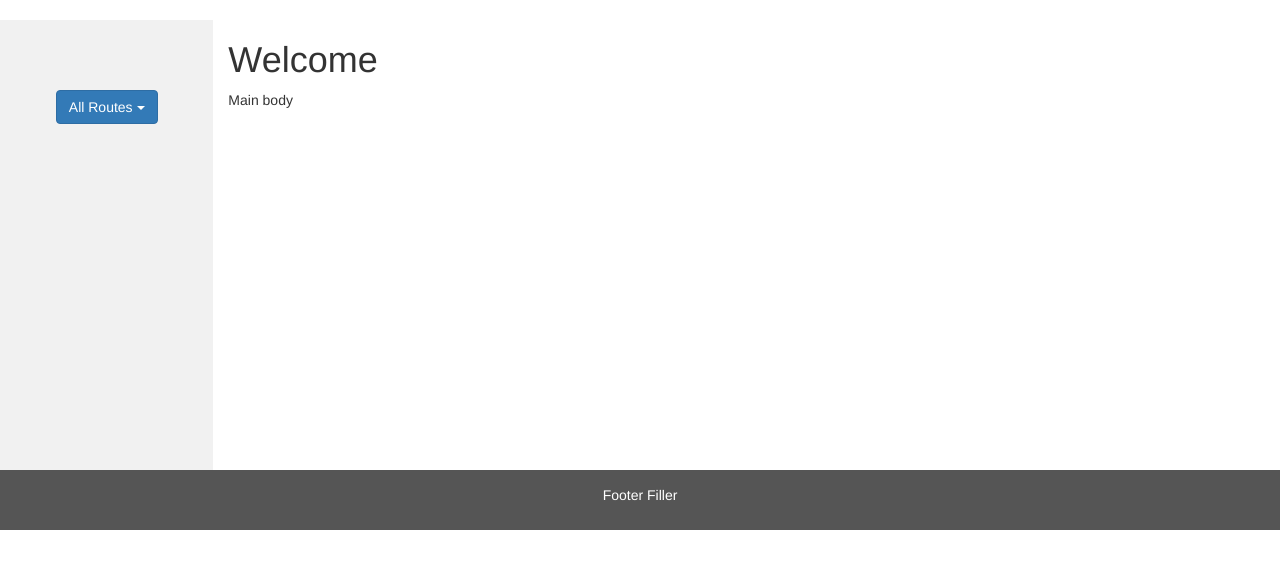
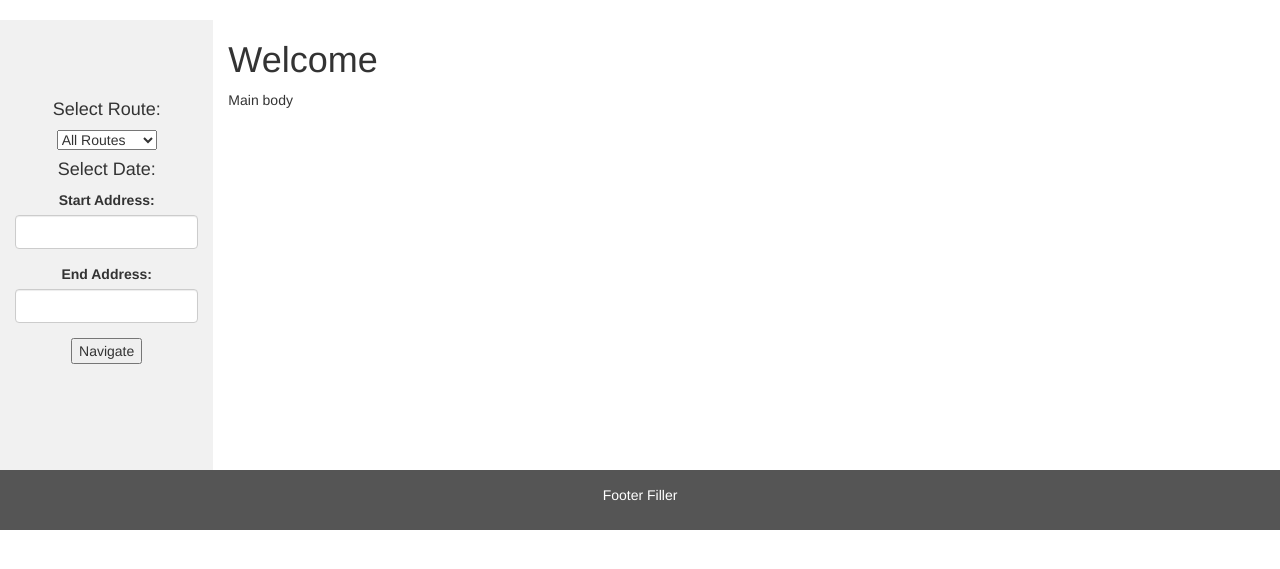
Before and after one commit to ekennedy1/TAMU-Bus-Routes, a Django app: page / in a window 1280 px wide. Shown: the part 62-631 px from the top of the page. Run offline with Django 3.2, Linux system fonts and the light colour scheme; some libraries are stand-ins or nearby versions.

Commit message:
Implemented changes to sidebar from mapBranchEmily

```diff
--- a/templates/mapHome.html
+++ b/templates/mapHome.html
@@ -1,5 +1,7 @@
 {% load static %}
 
+<!DOCTYPE html>
+<html lang="en">
   <!DOCTYPE html>
   <html lang="en">
   <head>
@@ -39,8 +41,9 @@
       }
     </style>
   </head>
+
 <body>
-
+  <!-- Navigation Bar Header -->
   <nav class="navbar navbar-inverse">
     <div class="container-fluid">
       <div class="navbar-header">
@@ -55,26 +58,50 @@
     </div>
   </nav>
 
+  <!-- Main Body Content -->
   <div class="container-fluid text-center">
     <div class="row content">
+
+      <!-- Options Sidebar -->
       <div class="col-sm-2 sidenav">
-      <div class="dropdown">
-        <button class="btn btn-primary dropdown-toggle" type="button" data-toggle="dropdown">All Routes
-        <span class="caret"></span></button>
-        <ul class="dropdown-menu">
-          <li>Reveile 12</li>
-          <li>Old Army 15</li>
-          <li>Excel 22</li>
-        </ul>
+
+        <!-- Route Selection -->
+        <h4>Select Route:</h4>
+        <select class="form-select" aria-label="routeSelectMap">
+          <option selected>All Routes</option>
+          <option value="Reveile 12">Reveile 12</option>
+          <option value="Old Army 15">Old Army 15</option>
+          <option value="Excel 22">Excel 22</option>
+        </select>
+
+        <!-- Date Input -->
+        <h4>Select Date:</h4>
+
+        <!-- Location Inputs -->
+        <div class="form-group">
+          <label for="start">Start Address:</label>
+          <input type="text" class="form-control" id="start">
         </div>
+        <div class="form-group">
+          <label for="end">End Address:</label>
+          <input type="text" class="form-control" id="end">
         </div>
+
+        <!-- Confirm Input -->
+        <button label="mapNavigate">Navigate</button>
+
+      </div>
+
+      <!-- Map Area -->
       <div class="col-sm-8 text-left">
         <h1>Welcome</h1>
         <p>Main body</p>
       </div>
+
     </div>
   </div>
 
+  <!-- Footer Area -->
   <footer class="container-fluid text-center">
     <p>Footer Filler</p>
   </footer>
```
Lines whose indentation alone changed are shown as unchanged.
